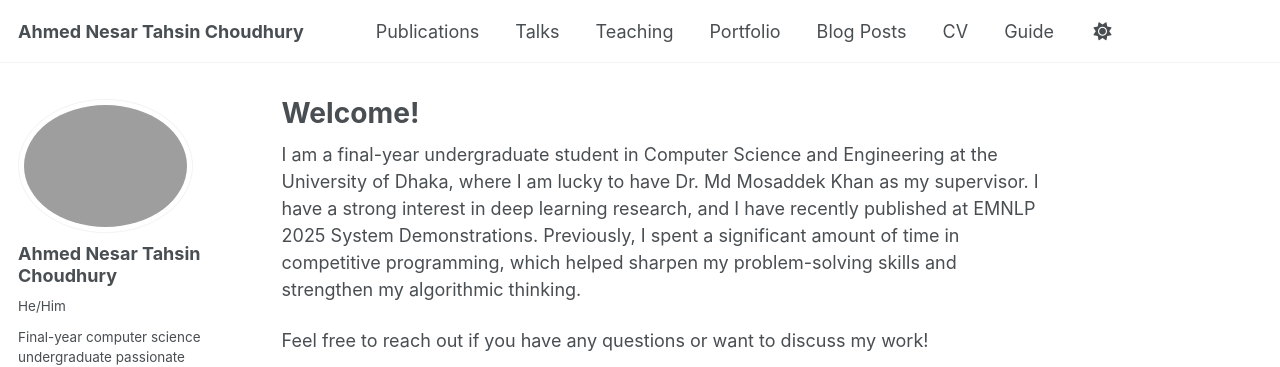
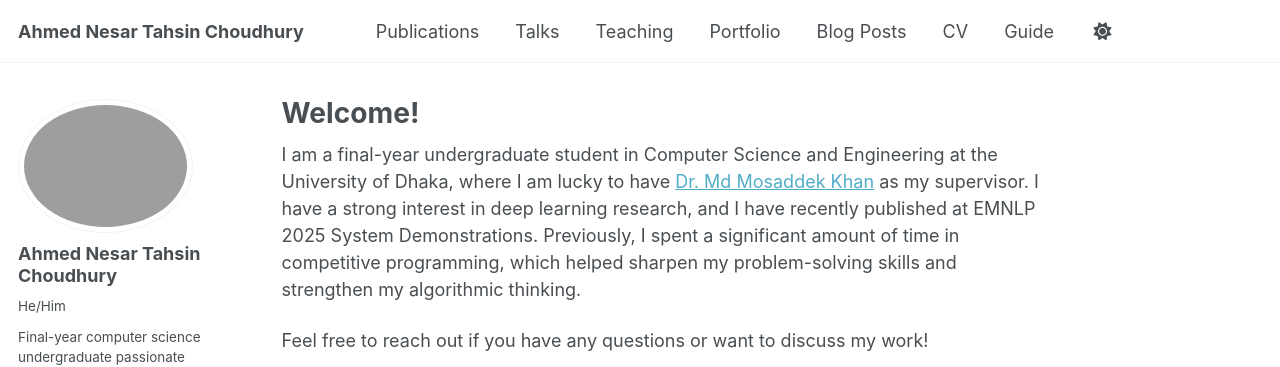
Before and after one commit to tahsinchoudhury/tahsinchoudhury.github.io, a Jekyll site: the page built from _pages/about.md, in a window 1280 px wide and 990 px high. Shown: the top 367 px of the window. Built offline with Jekyll 4.4.1, drawn with Linux system fonts in a browser that asks for light colours; some web fonts are replaced; a script that is not in the unit is left out; some of the changed lines change nothing that is shown.

Commit message:
updated homepage

```diff
--- a/_pages/about.md
+++ b/_pages/about.md
@@ -7,7 +7,7 @@
   - /about.html
 ---
 
-I am a final-year undergraduate student in Computer Science and Engineering at the University of Dhaka, where I am lucky to have Dr. Md Mosaddek Khan as my supervisor. I have a strong interest in deep learning research, and I have recently published at EMNLP 2025 System Demonstrations. Previously, I spent a significant amount of time in competitive programming, which helped sharpen my problem-solving skills and strengthen my algorithmic thinking.
+I am a final-year undergraduate student in Computer Science and Engineering at the University of Dhaka, where I am lucky to have [Dr. Md Mosaddek Khan](https://scholar.google.com/citations?user=WCMwBe4AAAAJ&hl=en) as my supervisor. I have a strong interest in deep learning research, and I have recently published at EMNLP 2025 System Demonstrations. Previously, I spent a significant amount of time in competitive programming, which helped sharpen my problem-solving skills and strengthen my algorithmic thinking.
 
 Feel free to reach out if you have any questions or want to discuss my work!
 
```
